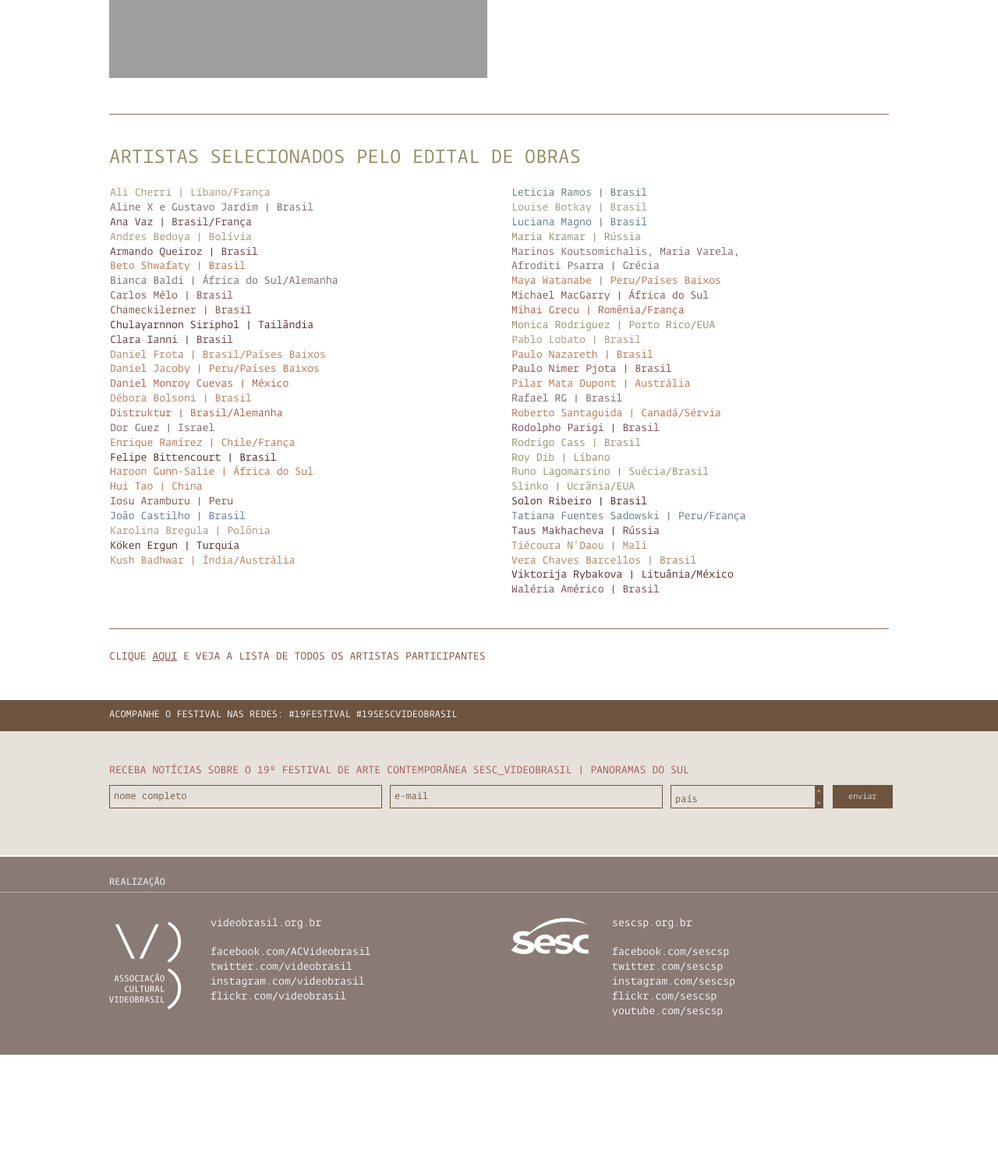
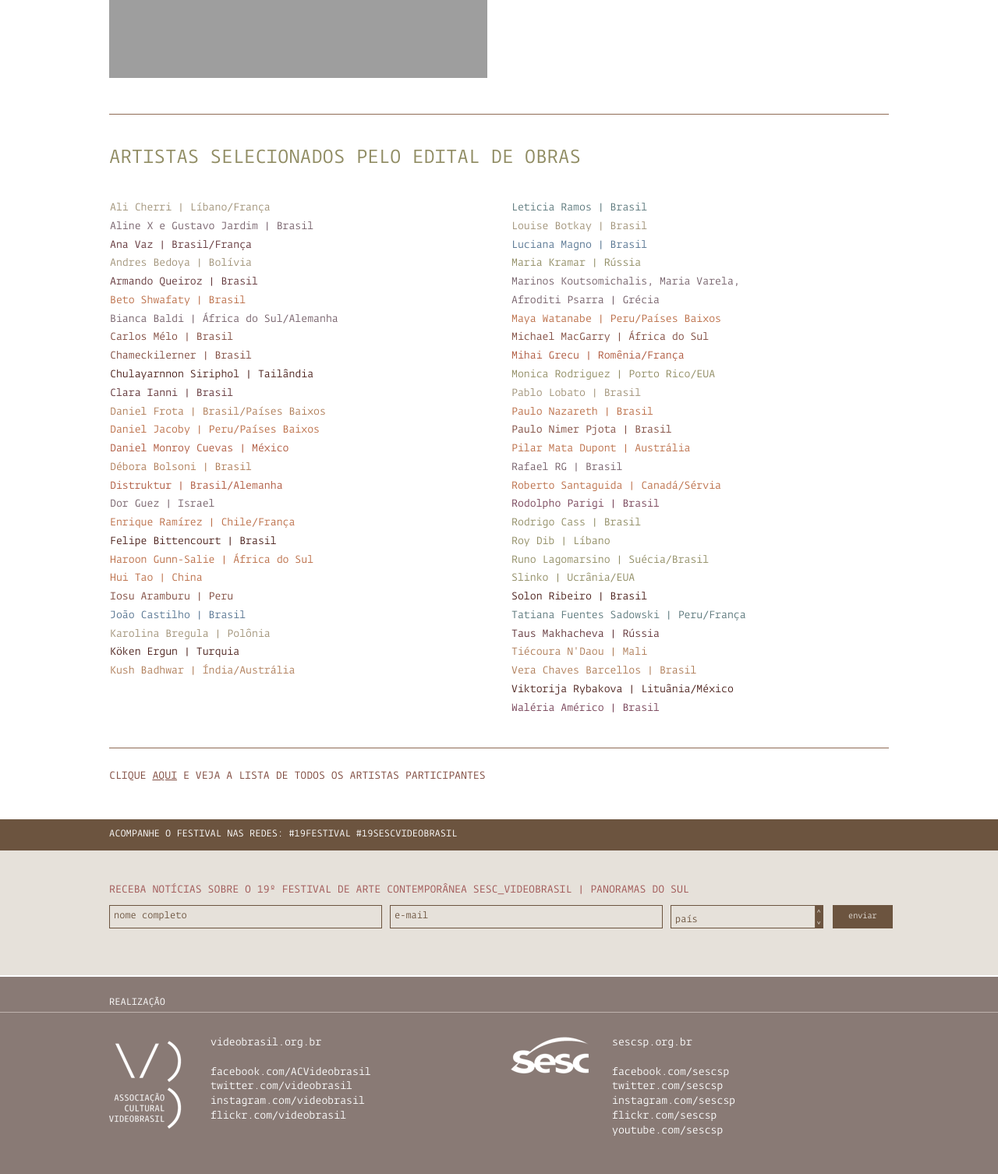
Before and after one commit to eduardo-haddad/19festival, a PHP site: page /anavaz/index.php in a window 1280 px wide. Shown: the part 922-2428 px from the top of the page at 78% size. Before the commit the page ends 2275 px from the top, so only its background shows below. Run offline with PHP 8.4, Linux system fonts and the light colour scheme; data that the repository does not hold is empty; some libraries are stand-ins or nearby versions; grey boxes are pictures that could not be loaded.

Commit message:
agenda finalizada

```diff
--- a/css/home.css
+++ b/css/home.css
@@ -318,7 +318,9 @@ header {
 #lista ol, #agenda ol {
     list-style-type:none;
     margin-left: -39px;
+    margin-top: 16px;
     font-size: 1.1em;
+    line-height: 1.8em
 }
 
 .texto-expo {
```
Also changed, not shown: 1 other file.
